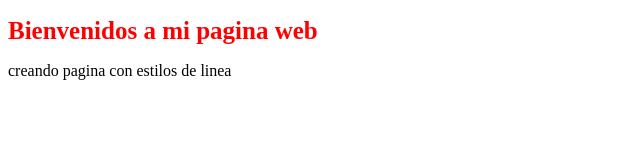
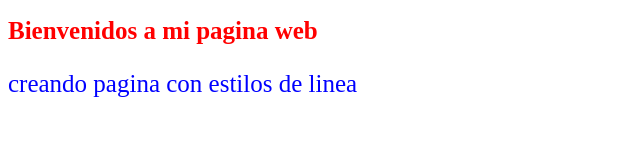
Before and after one commit to YASMINMMFIORELLA/laboratorio8, a plain HTML site: page index.html in a window 1280 px wide. Shown: the whole page, without its empty margins (0-640 px from the left). Drawn offline with Linux system fonts and the light colour scheme.

Commit message:
añadir cambios de style en p

```diff
--- a/index.html
+++ b/index.html
@@ -7,7 +7,7 @@
 </head>
 <body>
     <h1 style="color:red;font-size: 25px;">Bienvenidos a mi pagina web</h1>
-    <p>creando pagina con estilos de linea</p>
+    <p style="color: blue;font-size: 25px;"></style>creando pagina con estilos de linea</p>
 
 </body>
 </html>
```
